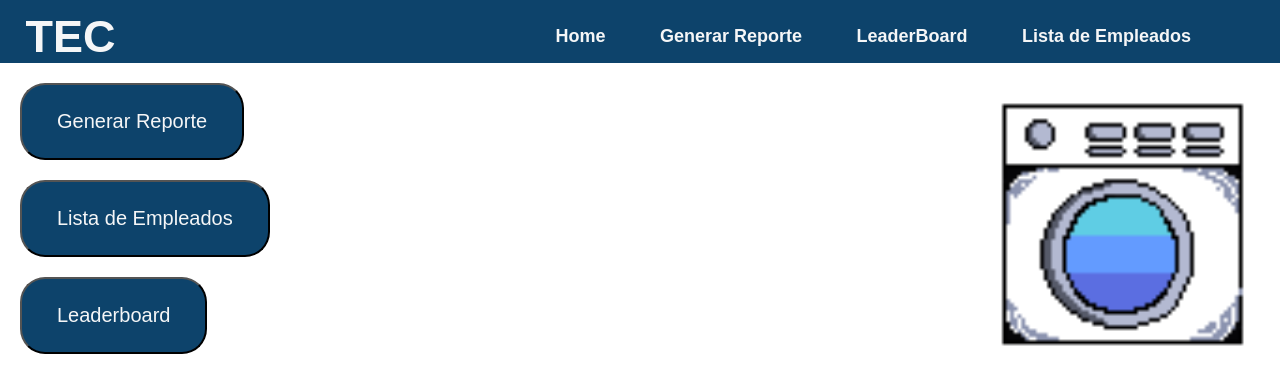
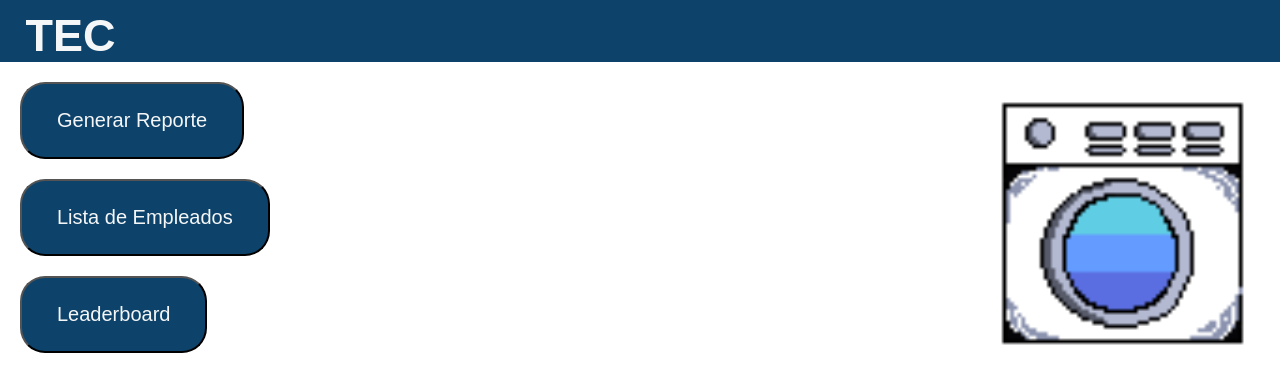
Before and after one commit to AlexHdz357/FIREBASE-API-COMPLETO, a plain HTML site: page public/PaginaInicio2.html in a window 1280 px wide. Drawn offline with Linux system fonts and the light colour scheme.

Commit message:
cambios menu

```diff
--- a/public/PaginaInicio2.html
+++ b/public/PaginaInicio2.html
@@ -12,12 +12,12 @@
     <header>
         <nav class = "menu">
             <h1>TEC</h1>
-            <ul class= "opciones">
+            <!-- <ul class= "opciones">
                 <li ><a  href = "#"> Home </a></li>
                 <li ><a  href = "formulario.html"> Generar Reporte </a></li>
                 <li ><a  href = "leaderboard.html"> LeaderBoard </a></li>
                 <li ><a  href = "listaEmpleados.html"> Lista de Empleados </a></li>
-            </ul>
+            </ul> -->
         </nav>
     </header>
 
```
